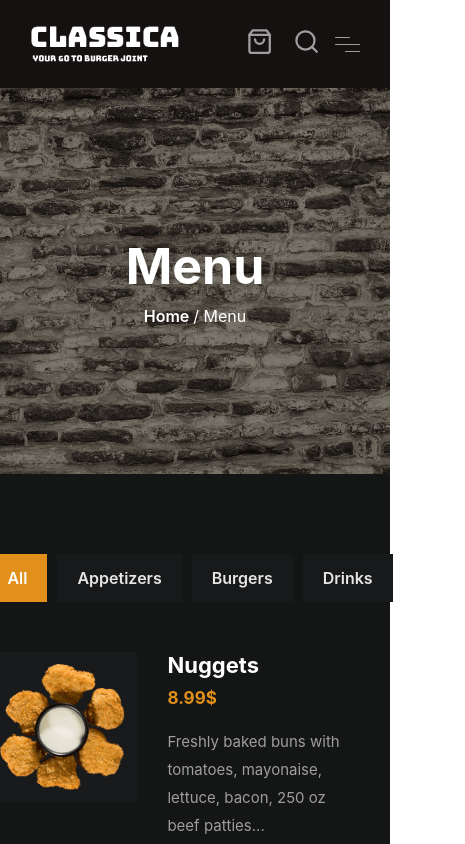
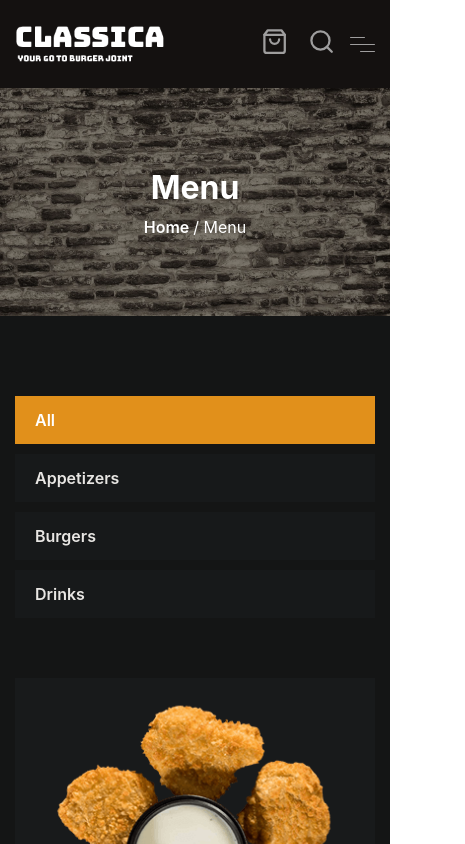
Before and after one commit to rezashokri99/classica-food, a React (Create React App) app: page /menu in a window 390 px wide. Shown: the top 844 px of the page, 465 px wide, since content can reach past the window. Built offline with nearby package versions, Linux system fonts and the light colour scheme.

Commit message:
Continue responsive project and completed project

```diff
--- a/src/components/Cart.js
+++ b/src/components/Cart.js
@@ -145,6 +145,7 @@ const Cart = () => {
                                                 </div>
                                             </div>
 
+                                            <div className={styles.cartItemDesc}>
                                                 <div className={styles.cartItemQuantity}>
                                                     <span className={styles.subtractQty} onClick={() => subtractHandler(product)}> <FaMinus /> </span>
                                                     <p>{product.quantity}</p>
@@ -156,6 +157,8 @@ const Cart = () => {
                                                 <div className={styles.closeBtn} onClick={() => deleteHandler(product)}>
                                                     <span></span>
                                                     <span></span>
+                                                </div>
+
                                             </div>
 
 
--- a/src/components/Cart.module.scss
+++ b/src/components/Cart.module.scss
@@ -1,4 +1,5 @@
 @import "./variables";
+@import "./mixins";
 
 
 .cartContainer {
@@ -15,6 +16,14 @@
     transition: right .3s;
     padding: 40px;
 
+    @include query(991px) {
+        width: 100vw;
+    }
+
+    @include query(768px) {
+        padding: 20px;
+    }
+
 }
 
 
@@ -29,6 +38,10 @@
         line-height: 43px;
         font-weight: 700;
         color: $whiteColor;
+
+        @include query(768px) {
+            font-size: 26px;
+        }
     }
 
 
@@ -83,6 +96,9 @@
 .cartBody {
   padding-right: 40px;
 
+  @include query(768px) {
+    padding: 0;
+  }
 
   .scrollBarContainer {
     position: relative;
@@ -104,16 +120,30 @@
     border-bottom: 2px dashed #9F9E9E;
 
 
+    @include query(768px) {
+        flex-direction: column;
+        align-items: flex-start;
+        width: 100%;
+    }
+
+
     .cartItemImage {
         display: flex;
         align-items: center;
         margin-bottom: 10px;
+        @include query(768px) {
 
+            width: 100%;
+        }
 
         a img{
             margin-right: 5px;
             border-radius: 50%;
             width: 100px;
+
+            @include query(768px) {
+                width: 70px;
+            }
         }
 
         .cartItemName {
@@ -137,6 +167,15 @@
 
     }
 
+    .cartItemDesc {
+        flex: 0 0 50%;
+        display: flex;
+        justify-content: space-between;
+        @include query(768px) {
+            flex: 0 0 100%;
+            width: 100%;
+        }
+    }
     .cartItemQuantity {
         display: flex;
         align-items: center;
@@ -222,6 +261,14 @@
     background-color: #141212;
     padding: 40px;
 
+    @include query(768px) {
+        padding: 20px;
+    }
+
+    @include query(575px) {
+        flex-direction: column;
+        align-items: flex-start;
+    }
 
     h4 {
         margin: 0;
@@ -245,6 +292,12 @@
         text-transform: uppercase;
         z-index: 1;
 
+
+        @include query(575px) {
+            margin-top: 15px;
+            width: 100%;
+        }
+
         &:hover {
             background-color: #be750f;
         }
--- a/src/components/HomePage/FreeDeliverySection.module.scss
+++ b/src/components/HomePage/FreeDeliverySection.module.scss
@@ -75,6 +75,10 @@
                 width: 90px;
                 height: 2px;
                 background-color: $orangeColor;
+
+                @include query(575px) {
+                    width: 60px;
+                }
             }
 
             &::after {
@@ -88,6 +92,9 @@
                 height: 2px;
                 background-color: $orangeColor;
 
+                @include query(575px) {
+                    width: 60px;
+                }
             }
         }
 
--- a/src/components/HomePage/Suggestions.module.scss
+++ b/src/components/HomePage/Suggestions.module.scss
@@ -50,7 +50,8 @@
 
         @include query(575px) {
             width: 100%;
-            padding: 0 20px;
+            padding: 0 15px;
+            margin: 0;
         }
 
 
--- a/src/components/HomePage/TopPicks.module.scss
+++ b/src/components/HomePage/TopPicks.module.scss
@@ -15,6 +15,13 @@
     @include query(768px) {
         height: 2009px;
     }
+
+    @include query(575px) {
+        height: fit-content;
+        width: 100%;
+        padding: 10px 0 50px 15px;
+    }
+
 }
 
 
@@ -32,6 +39,8 @@
         flex-direction: column;
         align-items: center;
         margin-bottom: 50px;
+        text-align: center;
+
 
         h5 {
             color: $whiteColor;
@@ -96,6 +105,9 @@
         list-style: none;
 
 
+        @include query(575px) {
+            flex-direction: column;
+        }
 
         .active {
             color: $orangeColor;
@@ -111,6 +123,9 @@
             margin-right: 10px;
             text-decoration: none;
 
+            @include query(575px) {
+                margin-bottom: 10px;
+            }
 
             &:hover {
                 color: $orangeColor;
@@ -120,6 +135,10 @@
             svg {
                 font-size: 40px;
                 margin-bottom: 20px;
+
+                @include query(575px) {
+                    margin-bottom: 10px;
+                }
             }
         }
     }
@@ -145,7 +164,6 @@
                 display: flex;
                 height: 100%;
                 flex-direction: column;
-                // align-items: center;
             }
         }
 
@@ -170,6 +188,9 @@
                 width: 540px;
             }
 
+            @include query(575px) {
+                width: 100%;
+            }
 
 
             .col_4 {
@@ -189,6 +210,12 @@
                     flex: 0 0 100%;
                     max-width: 100%;
                     margin-bottom: 60px ;
+                }
+
+                @include query(575px) {
+                    width: 100%;
+                    height: fit-content;
+                    padding-right: 0;
                 }
 
 
@@ -215,6 +242,12 @@
                         height: 350px;
                     }
 
+                    @include query(575px) {
+                        width: 100% !important;
+                        height: 100% !important;
+                    }
+
+
 
                     &:hover {
                         img {
@@ -230,6 +263,11 @@
                         @include query(768px) {
                             width: 350px;
                             height: 350px;
+                        }
+
+                        @include query(575px) {
+                            width: 100% !important;
+                            height: 100% !important;
                         }
 
                     }
@@ -262,6 +300,10 @@
                         color: $orangeColor;
                         font-weight: 600;
                         margin-bottom: 15px;
+
+                        @include query(575px) {
+                            margin-bottom: 10px;
+                        }
                     }
 
                     p.productText {
--- a/src/components/Layout/Footer.module.scss
+++ b/src/components/Layout/Footer.module.scss
@@ -17,6 +17,12 @@
     }
     @include query(768px) {
         height: 1150px;
+    }
+
+    @include query(575px) {
+        width: 100%;
+        padding: 0 15px;
+        height: 1300px;
     }
 
 }
@@ -43,6 +49,12 @@
         height: 990px;
     }
 
+    @include query(575px) {
+        width: 100%;
+        padding: 50px 15px;
+        height: 1200px;
+    }
+
 
 
 
@@ -56,6 +68,11 @@
         @include query(768px) {
             padding-bottom: 0;
             margin-bottom: 0px;
+        }
+
+        @include query(575px) {
+            width: 100% !important;
+            padding: 0;
         }
 
     }
@@ -131,6 +148,13 @@
             max-width: 50%;
         }
 
+        @include query(575px) {
+            flex: 0 0 100%;
+            max-width: 100%;
+            margin: 0;
+        }
+
+
 
         h5 {
             margin-bottom: 20px;
@@ -148,6 +172,9 @@
                 margin: 10px 0 0;
                 position: relative;
 
+                @include query(575px) {
+                    margin: 0;
+                }
 
                 a {
                     position: relative;
@@ -155,6 +182,9 @@
                     align-items: center;
                     color: #aba499;
 
+                    @include query(575px) {
+                        font-size: 14px;
+                    }
 
                     svg {
                         color: $orangeColor;
@@ -191,6 +221,12 @@
             margin: 0;
         }
 
+        @include query(575px) {
+            flex: 0 0 100%;
+            max-width: 100%;
+            margin: 0;
+        }
+
         h5 {
             margin-bottom: 20px;
             color: $whiteColor;
@@ -198,6 +234,11 @@
         }
 
         .imagesContainer div {
+
+
+            @include query(575px) {
+                width: 100%;
+            }
 
             &:first-child {
                 margin-bottom:30px;
@@ -211,6 +252,11 @@
                 @include query(768px) {
                     width: 150px;
                 }
+
+                @include query(575px) {
+                    width: 25%;
+                }
+
             }
 
         }
@@ -227,6 +273,7 @@
     display: flex;
     justify-content: space-between;
 
+
     @include query(1190px) {
         width: 960px;
     }
@@ -237,6 +284,11 @@
 
     @include query(768px) {
         width: 540px;
+    }
+
+    @include query(575px) {
+        flex-direction: column;
+        width: 100%;
     }
 
 
@@ -270,6 +322,9 @@
         list-style: none;
         display: flex;
 
+        @include query(575px) {
+            margin-top: 30px;
+        }
 
         a {
             color: #aba499;
--- a/src/components/Layout/Navbar.module.scss
+++ b/src/components/Layout/Navbar.module.scss
@@ -14,6 +14,8 @@
     display: flex;
     align-items: center;
     justify-content: center;
+
+
 
 
     .navbarContainer {
@@ -35,6 +37,11 @@
 
         @include query(768px) {
             width: 540px;
+        }
+        @include query(575px) {
+            width: 100%;
+            padding: 0 15px;
+            margin: 0;
         }
 
 
--- a/src/components/Menu/Menu.module.scss
+++ b/src/components/Menu/Menu.module.scss
@@ -13,6 +13,12 @@
     align-items: center;
     text-align: center;
 
+    @include query(768px) {
+        width: 100%;
+        height: 228px;
+        padding: 70px 0;
+    }
+
 
     .backgroundImage {
         position: absolute;
@@ -22,6 +28,7 @@
         background-position: center;
         background-repeat: no-repeat;
         background-size: cover;
+
 
 
         &::before {
@@ -47,6 +54,10 @@
 
         h1 {
             font-size: 50px;
+
+            @include query(768px) {
+                font-size: 32px;
+            }
         }
 
         .breadcrumb {
@@ -97,12 +108,20 @@
         @include query(768px) {
             width: 540px;
         }
+        @include query(575px) {
+            width: 100%;
+            height: 100%;
+            padding: 0 15px;
+        }
 
 
         ul {
             list-style: none;
             display: flex;
 
+            @include query(575px) {
+                flex-direction: column;
+            }
 
             .active {
                 background-color: #E1901B;
@@ -121,6 +140,13 @@
                 margin-right: 10px;
                 background-color: rgb(23, 25, 26);
                 color: #e8e6e3;
+
+                @include query(575px) {
+                    justify-content: flex-start;
+                    margin-bottom: 10px;
+                    margin-right: 0;
+                }
+
             }
         }
     }
@@ -139,6 +165,12 @@
             width: 100%;
         }
 
+        @include query(575px) {
+            margin: 50px 0;
+            padding-left: 15px;
+        }
+
+
         .product {
             max-width: 50%;
             position: relative;
@@ -156,7 +188,21 @@
                 width: 100% !important;
             }
 
+            @include query(575px) {
+                width: 100%;
+                padding: 0;
+                flex-direction: column;
+                margin-bottom: 40px;
+            }
 
+            a:first-child {
+                @include query(575px) {
+                    width: 100%;
+                    background-color: #181a1b;
+                    display: flex;
+                    justify-content: center;
+                }
+            }
 
             img {
                 max-width: 150px;
@@ -167,6 +213,12 @@
                 &:hover {
                     background-color: #131414;
                 }
+
+                @include query(575px) {
+                    max-width: 350px;
+                    width: 100%;
+                }
+
             }
 
             .productInfo {
@@ -183,6 +235,10 @@
                         margin-bottom: 20px;
                     }
 
+                    @include query(575px) {
+                        margin-bottom: 10px;
+                    }
+
 
                     h5 {
                         margin-bottom: 15px;
@@ -193,6 +249,10 @@
 
                         @include query(991px) {
                             margin-bottom: 10px;
+                        }
+
+                        @include query(575px) {
+                            margin-top: 10px;
                         }
 
 
--- a/src/components/ProductDetails/ProductDetails.module.scss
+++ b/src/components/ProductDetails/ProductDetails.module.scss
@@ -19,6 +19,11 @@
     align-items: center;
     text-align: center;
 
+    @include query(768px) {
+        width: 100%;
+        height: 228px;
+        padding: 70px 0;
+    }
 
     .backgroundImage {
         position: absolute;
@@ -55,6 +60,10 @@
 
         h1 {
             font-size: 50px;
+
+            @include query(768px) {
+                font-size: 32px;
+            }
         }
 
         .breadcrumb {
@@ -102,6 +111,12 @@
         width: 540px;
         height: 1200px;
         padding: 50px 0;
+    }
+
+    @include query(575px) {
+        width: 100%;
+        height: 100%;
+        padding: 0 15px;
     }
 
 
@@ -165,6 +180,13 @@
                 display: flex;
                 align-items: center;
                 justify-content: space-between;
+
+
+                @include query(320px) {
+                    flex-direction: column;
+                    align-items: flex-start;
+                    margin-bottom: 10px;
+                }
 
                 .productTitle {
                     font-size: 34px;
--- a/src/components/Shop/Shop.module.scss
+++ b/src/components/Shop/Shop.module.scss
@@ -26,6 +26,9 @@
     }
     @include query(768px) {
         width: 540px;
+    }
+    @include query(575px) {
+        width: 100%;
     }
 
 
@@ -56,6 +59,14 @@
             display: flex;
             margin-bottom: 30px;
 
+            @include query(768px) {
+                padding-left: 30px;
+            }
+
+            @include query(575px) {
+                display: none;
+            }
+
 
             .active {
                 background-color: $orangeColor;
@@ -81,6 +92,11 @@
 
             @include query(768px) {
                 flex-direction: column;
+                align-items: center;
+                width: 100%;
+            }
+            @include query(575px) {
+                padding: 0 15px;
             }
 
             .product {
@@ -89,6 +105,10 @@
                 align-items: flex-start;
 
 
+                @include query(575px) {
+                    width: 100%;
+                }
+
                 .productImage {
                     display: block;
                     width: 150px;
@@ -96,6 +116,9 @@
                     overflow: hidden;
                     background-color: #1f1f1f;
 
+                    @include query(575px) {
+                        width: 100%;
+                    }
 
                     img {
                         width: 100%;
@@ -150,6 +173,11 @@
                 width: 100%;
                 margin-bottom: 60px;
             }
+            @include query(575px) {
+                flex: 0 0 100%;
+                max-width: 100%;
+                height: 100%;
+            }
 
 
             .productImageContainer {
@@ -174,6 +202,10 @@
                     display: flex;
                     justify-content: center;
                 }
+                @include query(575px) {
+                    width: 100%;
+                    height: 100%;
+                }
 
 
                 &:hover {
@@ -190,6 +222,11 @@
                     @include query(768px) {
                         height: 350px;
                         width: 350px;
+                    }
+
+                    @include query(575px) {
+                        width: 100%;
+                        height: 100%;
                     }
 
                 }
```
Lines whose indentation alone changed are shown as unchanged.
